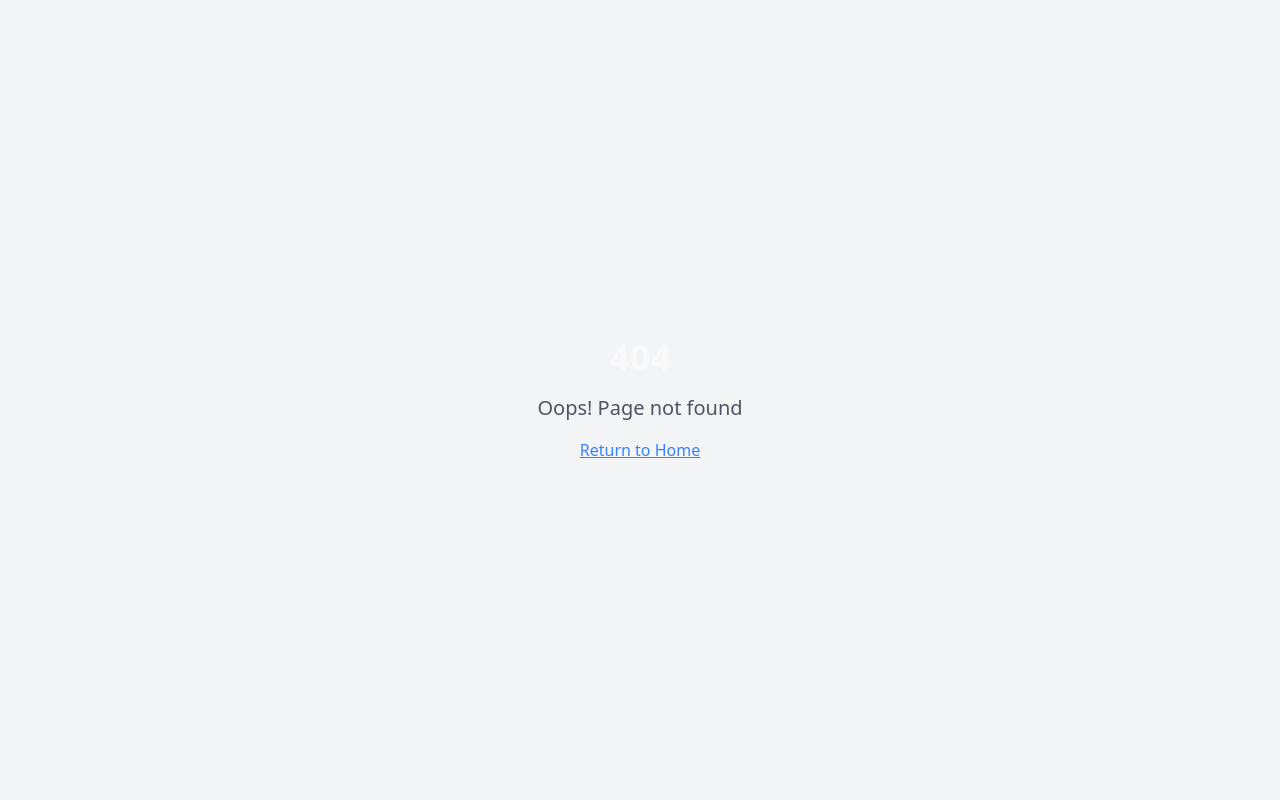
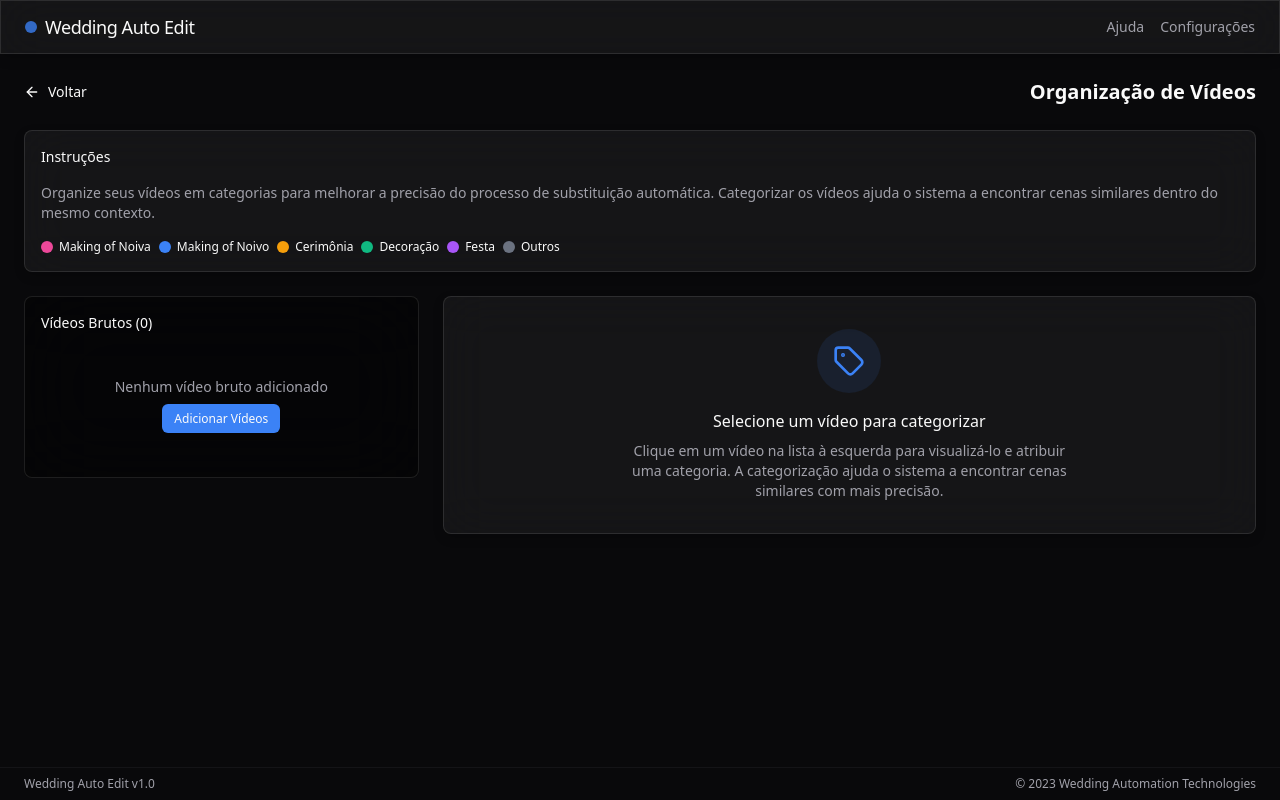
Before and after one commit to QZTEMPLATEZ/wedding-timeline-automator, a React (Vite) app: page /organizacao in a window 1280 px wide. Before the commit this address had no page. Built offline with nearby package versions, Linux system fonts and the light colour scheme.

Commit message:
Add scene organization and review
Adds options to organize raw video clips into categories before processing and to review matched scenes before final substitution.  Allows users to optionally categorize videos before processing.

```diff
--- a/src/App.tsx
+++ b/src/App.tsx
@@ -1,9 +1,11 @@
+
 import { Toaster } from "@/components/ui/toaster";
 import { Toaster as Sonner } from "@/components/ui/sonner";
 import { TooltipProvider } from "@/components/ui/tooltip";
 import { QueryClient, QueryClientProvider } from "@tanstack/react-query";
 import { BrowserRouter, Routes, Route } from "react-router-dom";
 import Index from "./pages/Index";
+import OrganizacaoVideos from "./pages/OrganizacaoVideos";
 import NotFound from "./pages/NotFound";
 
 const queryClient = new QueryClient();
@@ -16,6 +18,7 @@ const App = () => (
       <BrowserRouter>
         <Routes>
           <Route path="/" element={<Index />} />
+          <Route path="/organizacao" element={<OrganizacaoVideos />} />
           {/* ADD ALL CUSTOM ROUTES ABOVE THE CATCH-ALL "*" ROUTE */}
           <Route path="*" element={<NotFound />} />
         </Routes>
--- a/src/components/MainContent.tsx
+++ b/src/components/MainContent.tsx
@@ -3,6 +3,8 @@ import React from 'react';
 import { VideoFile, SceneMatch } from '@/lib/types';
 import SplitViewComparison from '@/components/SplitViewComparison';
 import Dropzone from '@/components/Dropzone';
+import { Link } from 'react-router-dom';
+import { FolderCheck } from 'lucide-react';
 
 interface MainContentProps {
   referenceVideo: VideoFile | null;
@@ -69,6 +71,7 @@ export const MainContent: React.FC<MainContentProps> = ({
           files={referenceVideo ? [referenceVideo] : []}
         />
 
+        <div className="flex flex-col gap-4">
           <Dropzone
             onFilesAdded={(files) => handleFilesAdded(files, 'raw')}
             type="raw"
@@ -76,6 +79,15 @@ export const MainContent: React.FC<MainContentProps> = ({
             multiple={true}
             files={rawVideos}
           />
+
+          <Link
+            to="/organizacao"
+            className="flex items-center justify-center gap-2 text-sm p-2 rounded-md bg-primary/10 text-primary hover:bg-primary/20 transition-colors"
+          >
+            <FolderCheck className="w-4 h-4" />
+            <span>Organizar Vídeos por Categoria</span>
+          </Link>
+        </div>
       </div>
     </div>
   );
--- a/src/hooks/useVideos.tsx
+++ b/src/hooks/useVideos.tsx
@@ -1,6 +1,6 @@
 
 import { useState, useEffect } from 'react';
-import { VideoFile, SceneMatch, ProcessingProgress } from '@/lib/types';
+import { VideoFile, SceneMatch, ProcessingProgress, VideoCategory } from '@/lib/types';
 import { toast } from "sonner";
 
 export const useVideos = () => {
@@ -29,11 +29,20 @@ export const useVideos = () => {
     }
   };
 
+  // Set categories for raw videos
+  const setRawVideosCategories = (videoId: string, category: VideoCategory) => {
+    setRawVideos(prevVideos =>
+      prevVideos.map(video =>
+        video.id === videoId ? { ...video, category } : video
+      )
+    );
+  };
+
   // Generate mock scene matches when videos are loaded
   useEffect(() => {
     if (referenceVideo && rawVideos.length > 0 && processingProgress.stage === 'completed') {
       // This is just simulated data - in a real app this would come from the analysis process
-      const mockSceneTypes: SceneMatch['sceneType'][] = [
+      const mockSceneTypes: VideoCategory[] = [
         'making_of_bride', 'making_of_groom', 'ceremony', 'decoration', 'party'
       ];
 
@@ -47,6 +56,7 @@ export const useVideos = () => {
         const sceneDuration = Math.random() * 15 + 5; // 5-20 seconds
         const randomRawVideo = rawVideos[Math.floor(Math.random() * rawVideos.length)];
         const rawVideoStart = Math.random() * 30; // Random start time in raw video
+        const sceneType = randomRawVideo.category || mockSceneTypes[Math.floor(Math.random() * mockSceneTypes.length)];
 
         newMatches.push({
           id: `match-${i}`,
@@ -56,7 +66,7 @@ export const useVideos = () => {
           rawVideoStart: rawVideoStart,
           rawVideoEnd: rawVideoStart + sceneDuration,
           similarityScore: Math.random() * 0.3 + 0.7, // 0.7-1.0 similarity score
-          sceneType: mockSceneTypes[Math.floor(Math.random() * mockSceneTypes.length)]
+          sceneType
         });
 
         currentTime += sceneDuration;
@@ -88,6 +98,7 @@ export const useVideos = () => {
     setProcessingProgress,
     handleFilesAdded,
     handleNextScene,
-    handlePrevScene
+    handlePrevScene,
+    setRawVideosCategories
   };
 };
--- a/src/lib/types.ts
+++ b/src/lib/types.ts
@@ -6,6 +6,7 @@ export interface VideoFile {
   type: 'raw' | 'reference';
   duration?: number;
   preview?: string;
+  category?: VideoCategory; // Add category property
 }
 
 export interface SceneMatch {
@@ -16,8 +17,10 @@ export interface SceneMatch {
   rawVideoStart: number; // Start time in raw video (seconds)
   rawVideoEnd: number; // End time in raw video (seconds)
   similarityScore: number; // 0-1 score of how similar the scenes are
-  sceneType: 'making_of_bride' | 'making_of_groom' | 'ceremony' | 'decoration' | 'party' | 'unknown';
+  sceneType: VideoCategory;
 }
+
+export type VideoCategory = 'making_of_bride' | 'making_of_groom' | 'ceremony' | 'decoration' | 'party' | 'unknown';
 
 export interface ProcessingProgress {
   stage: 'idle' | 'analyzing' | 'matching' | 'building' | 'exporting' | 'completed' | 'error';
--- /dev/null
+++ b/src/pages/OrganizacaoVideos.tsx
@@ -0,0 +1,179 @@
+
+import React, { useState } from 'react';
+import Layout from '@/components/Layout';
+import { Link } from 'react-router-dom';
+import { VideoFile, VideoCategory } from '@/lib/types';
+import { useVideos } from '@/hooks/useVideos';
+import { ArrowLeft, CheckCircle, PlayCircle, Tag } from 'lucide-react';
+import { toast } from 'sonner';
+
+const videoCategories: { value: VideoCategory; label: string; color: string }[] = [
+  { value: 'making_of_bride', label: 'Making of Noiva', color: 'bg-pink-500' },
+  { value: 'making_of_groom', label: 'Making of Noivo', color: 'bg-blue-500' },
+  { value: 'ceremony', label: 'Cerimônia', color: 'bg-amber-500' },
+  { value: 'decoration', label: 'Decoração', color: 'bg-emerald-500' },
+  { value: 'party', label: 'Festa', color: 'bg-purple-500' },
+  { value: 'unknown', label: 'Outros', color: 'bg-gray-500' },
+];
+
+const OrganizacaoVideos: React.FC = () => {
+  const { rawVideos, setRawVideosCategories } = useVideos();
+  const [selectedVideo, setSelectedVideo] = useState<VideoFile | null>(null);
+  const [selectedCategory, setSelectedCategory] = useState<VideoCategory | null>(null);
+
+  // Preview video handler
+  const handlePreviewVideo = (video: VideoFile) => {
+    setSelectedVideo(video);
+  };
+
+  // Set category for a video
+  const handleSetCategory = (video: VideoFile, category: VideoCategory) => {
+    setRawVideosCategories(video.id, category);
+    setSelectedCategory(category);
+    toast.success(`Vídeo "${video.name}" categorizado como "${videoCategories.find(c => c.value === category)?.label}"`);
+  };
+
+  // Get category label
+  const getCategoryLabel = (category?: VideoCategory) => {
+    if (!category) return 'Não categorizado';
+    return videoCategories.find(c => c.value === category)?.label || 'Desconhecido';
+  };
+
+  // Get category color
+  const getCategoryColor = (category?: VideoCategory) => {
+    if (!category) return 'bg-gray-300';
+    return videoCategories.find(c => c.value === category)?.color || 'bg-gray-500';
+  };
+
+  return (
+    <Layout>
+      <div className="flex flex-col gap-6">
+        <div className="flex items-center justify-between">
+          <Link to="/" className="flex items-center gap-2 text-sm font-medium">
+            <ArrowLeft className="w-4 h-4" />
+            Voltar
+          </Link>
+          <h1 className="text-xl font-bold">Organização de Vídeos</h1>
+        </div>
+
+        <div className="glass-morphism rounded-lg p-4">
+          <h2 className="text-sm font-medium mb-4">Instruções</h2>
+          <p className="text-sm text-muted-foreground mb-4">
+            Organize seus vídeos em categorias para melhorar a precisão do processo de substituição automática.
+            Categorizar os vídeos ajuda o sistema a encontrar cenas similares dentro do mesmo contexto.
+          </p>
+          <div className="flex flex-wrap gap-2 mt-2">
+            {videoCategories.map((category) => (
+              <div key={category.value} className="flex items-center gap-1.5">
+                <div className={`w-3 h-3 rounded-full ${category.color}`}></div>
+                <span className="text-xs">{category.label}</span>
+              </div>
+            ))}
+          </div>
+        </div>
+
+        <div className="grid grid-cols-1 lg:grid-cols-3 gap-6">
+          <div className="lg:col-span-1 neo-blur rounded-lg p-4 h-fit">
+            <h2 className="text-sm font-medium mb-3">Vídeos Brutos ({rawVideos.length})</h2>
+
+            {rawVideos.length === 0 ? (
+              <div className="text-center py-8">
+                <p className="text-sm text-muted-foreground mb-2">Nenhum vídeo bruto adicionado</p>
+                <Link to="/" className="text-xs px-3 py-1.5 rounded-md bg-primary text-primary-foreground hover:bg-primary/90 transition-colors">
+                  Adicionar Vídeos
+                </Link>
+              </div>
+            ) : (
+              <div className="space-y-2 max-h-[60vh] overflow-y-auto pr-2">
+                {rawVideos.map((video) => (
+                  <div
+                    key={video.id}
+                    className={`flex items-center gap-2 p-2 rounded-md transition-colors cursor-pointer ${selectedVideo?.id === video.id ? 'bg-secondary' : 'hover:bg-secondary/50'}`}
+                    onClick={() => handlePreviewVideo(video)}
+                  >
+                    <div className="w-12 h-12 bg-black/50 rounded flex items-center justify-center flex-shrink-0">
+                      <PlayCircle className="w-6 h-6 text-white/70" />
+                    </div>
+                    <div className="flex-1 min-w-0">
+                      <p className="text-xs font-medium truncate">{video.name}</p>
+                      <div className="flex items-center gap-1 mt-1">
+                        <div className={`w-2 h-2 rounded-full ${getCategoryColor(video.category)}`}></div>
+                        <p className="text-xs text-muted-foreground truncate">{getCategoryLabel(video.category)}</p>
+                      </div>
+                    </div>
+                  </div>
+                ))}
+              </div>
+            )}
+          </div>
+
+          <div className="lg:col-span-2 flex flex-col gap-4">
+            {selectedVideo ? (
+              <>
+                <div className="glass-morphism rounded-lg p-4">
+                  <div className="flex items-center justify-between mb-3">
+                    <h3 className="text-sm font-medium">{selectedVideo.name}</h3>
+                    <div className="flex items-center gap-1">
+                      <div className={`w-2 h-2 rounded-full ${getCategoryColor(selectedVideo.category)}`}></div>
+                      <span className="text-xs text-muted-foreground">{getCategoryLabel(selectedVideo.category)}</span>
+                    </div>
+                  </div>
+                  <div className="aspect-video bg-black/90 rounded-md flex items-center justify-center mb-3">
+                    {selectedVideo.path ? (
+                      <video
+                        src={selectedVideo.path}
+                        className="w-full h-full rounded-md"
+                        controls
+                      />
+                    ) : (
+                      <div className="text-white/50 text-sm">Preview não disponível</div>
+                    )}
+                  </div>
+                </div>
+
+                <div className="neo-blur rounded-lg p-4">
+                  <h3 className="text-sm font-medium mb-3 flex items-center gap-2">
+                    <Tag className="w-4 h-4" />
+                    Categorizar Este Vídeo
+                  </h3>
+                  <div className="grid grid-cols-2 sm:grid-cols-3 gap-2">
+                    {videoCategories.map((category) => (
+                      <button
+                        key={category.value}
+                        className={`flex items-center gap-2 p-2 rounded-md border transition-all ${
+                          selectedVideo.category === category.value
+                            ? 'border-primary bg-primary/10'
+                            : 'border-border hover:border-primary/30 hover:bg-primary/5'
+                        }`}
+                        onClick={() => handleSetCategory(selectedVideo, category.value)}
+                      >
+                        <div className={`w-3 h-3 rounded-full ${category.color}`}></div>
+                        <span className="text-xs">{category.label}</span>
+                        {selectedVideo.category === category.value && (
+                          <CheckCircle className="w-3 h-3 ml-auto text-primary" />
+                        )}
+                      </button>
+                    ))}
+                  </div>
+                </div>
+              </>
+            ) : (
+              <div className="glass-morphism rounded-lg p-8 flex flex-col items-center justify-center text-center">
+                <div className="w-16 h-16 rounded-full bg-primary/10 flex items-center justify-center mb-4">
+                  <Tag className="w-8 h-8 text-primary" />
+                </div>
+                <h3 className="text-base font-medium mb-2">Selecione um vídeo para categorizar</h3>
+                <p className="text-sm text-muted-foreground max-w-md">
+                  Clique em um vídeo na lista à esquerda para visualizá-lo e atribuir uma categoria.
+                  A categorização ajuda o sistema a encontrar cenas similares com mais precisão.
+                </p>
+              </div>
+            )}
+          </div>
+        </div>
+      </div>
+    </Layout>
+  );
+};
+
+export default OrganizacaoVideos;
```
Lines whose indentation alone changed are shown as unchanged.
